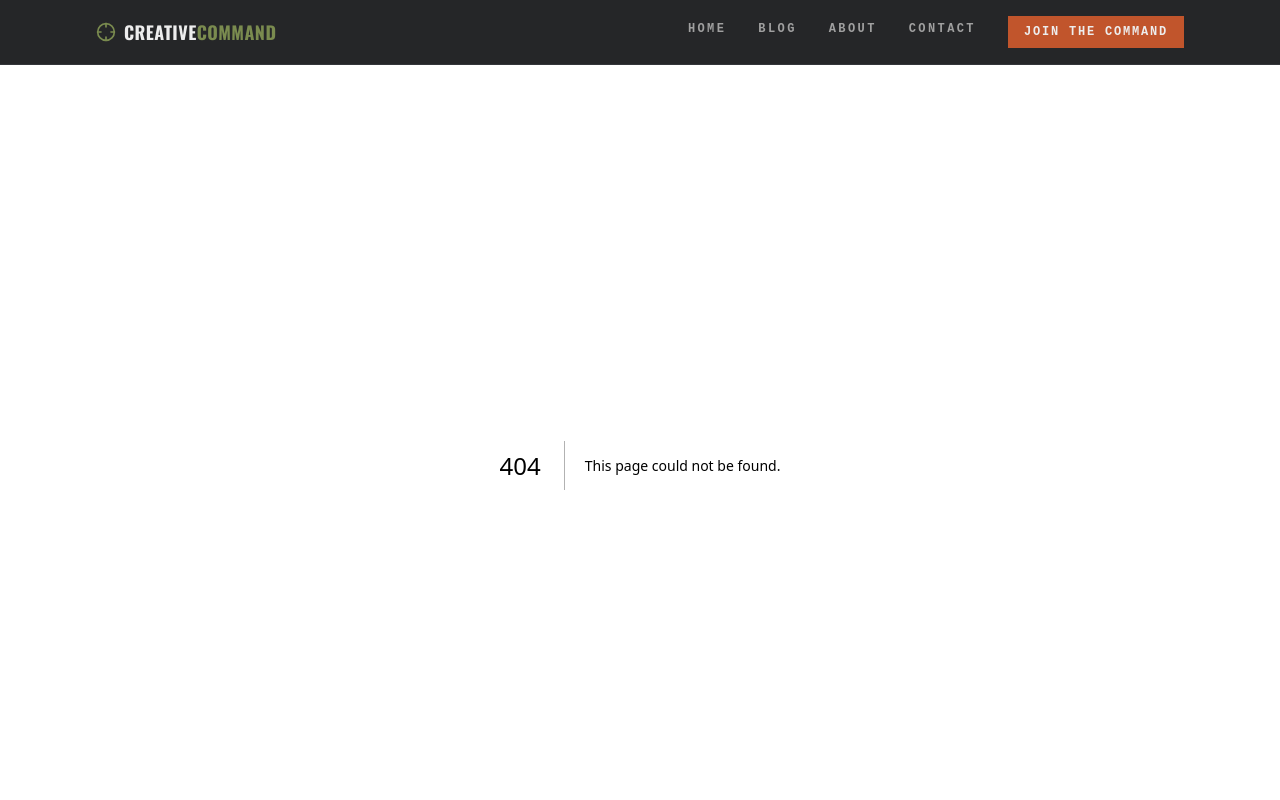
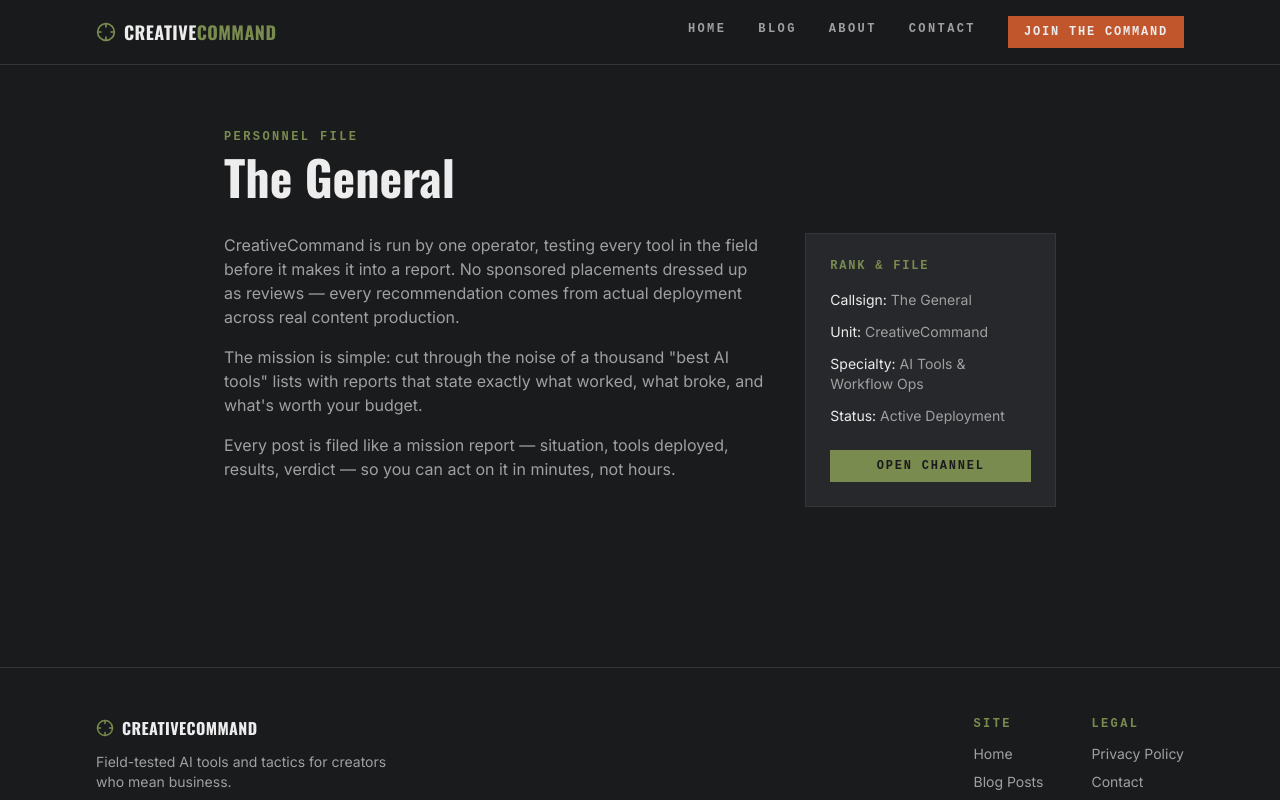
Before and after one commit to ceoworkdesk-code/Creativecommand, a Next.js app: page /about in a window 1280 px wide. Before the commit this address had no page. Shown: the top 800 px of the page. Built offline with nearby package versions, Linux system fonts and the light colour scheme.

Commit message:
Create page.js

```diff
--- /dev/null
+++ b/app/about/page.js
@@ -0,0 +1,48 @@
+import Link from "next/link";
+
+export const metadata = { title: "About — CreativeCommand" };
+
+export default function About() {
+  return (
+    <div className="max-w-4xl mx-auto px-5 md:px-8 py-16">
+      <span className="text-xs tracking-[0.2em] font-bold block mb-2 font-mono text-oliveBright">
+        PERSONNEL FILE
+      </span>
+      <h1 className="text-4xl md:text-5xl font-bold mb-8 font-heading text-ink">The General</h1>
+      <div className="grid md:grid-cols-3 gap-10">
+        <div className="md:col-span-2 space-y-4 text-muted">
+          <p>
+            CreativeCommand is run by one operator, testing every tool in the field before it makes
+            it into a report. No sponsored placements dressed up as reviews — every recommendation
+            comes from actual deployment across real content production.
+          </p>
+          <p>
+            The mission is simple: cut through the noise of a thousand "best AI tools" lists with
+            reports that state exactly what worked, what broke, and what's worth your budget.
+          </p>
+          <p>
+            Every post is filed like a mission report — situation, tools deployed, results, verdict —
+            so you can act on it in minutes, not hours.
+          </p>
+        </div>
+        <div className="border border-cardBorder bg-card p-6 h-fit">
+          <div className="text-xs font-bold tracking-[0.15em] mb-4 font-mono text-oliveBright">
+            RANK & FILE
+          </div>
+          <ul className="text-sm space-y-3 text-muted">
+            <li><span className="text-ink">Callsign:</span> The General</li>
+            <li><span className="text-ink">Unit:</span> CreativeCommand</li>
+            <li><span className="text-ink">Specialty:</span> AI Tools & Workflow Ops</li>
+            <li><span className="text-ink">Status:</span> Active Deployment</li>
+          </ul>
+          <Link
+            href="/contact"
+            className="mt-6 block text-center w-full py-2 text-xs font-bold tracking-[0.15em] bg-oliveBright text-bg font-mono"
+          >
+            OPEN CHANNEL
+          </Link>
+        </div>
+      </div>
+    </div>
+  );
+}
```
